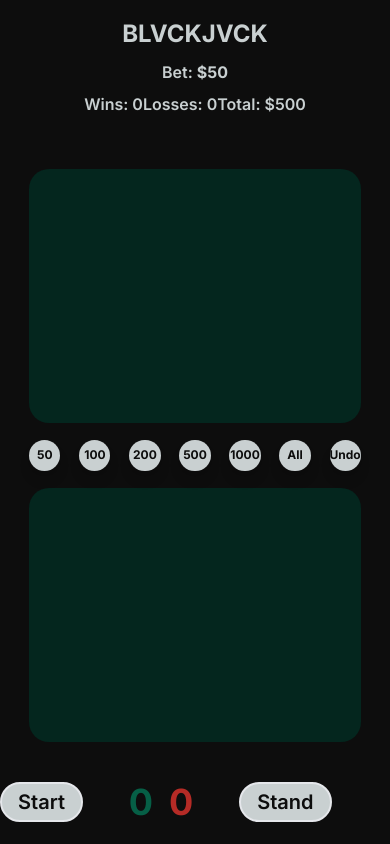
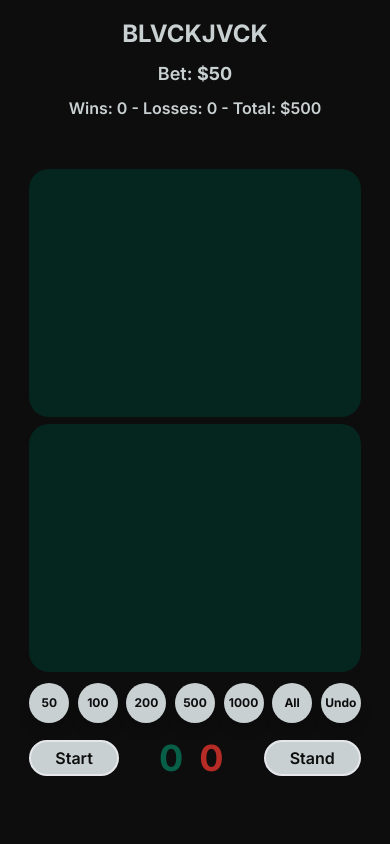
Before and after one commit to FIEF-nohell/BLVCKJVCK, a Next.js app: page / in a window 390 px wide. Built offline with nearby package versions, Linux system fonts and the light colour scheme.

Commit message:
🚀feat(components) update mobile view styles 🛠️refactor(components) refactor chips component styles ⚙️chore(components) improve stats display on mobile view 🚀feat(page) adjust layout and styles for better user experience

```diff
--- a/src/app/components/actions.tsx
+++ b/src/app/components/actions.tsx
@@ -15,7 +15,7 @@ export default function Actions({ playerHandCount, dealerHandCount, hit, stand,
             {/* MOBILE VIEW */}
             <div className="flex lg:hidden items-center justify-between w-full">
                 <div
-                    className="hover:cursor-pointer px-4 py-1 font-semibold text-center bg-tvxt text-blvck rounded-full border-2"
+                    className="hover:cursor-pointer px-6 py-1 font-semibold text-center bg-tvxt text-blvck rounded-full border-2"
                     onClick={hit}
                 >
                     {buttonText}
@@ -29,7 +29,7 @@ export default function Actions({ playerHandCount, dealerHandCount, hit, stand,
                     </p>
                 </div>
                 <div
-                    className="hover:cursor-pointer px-4 py-1 font-semibold text-center bg-tvxt text-blvck rounded-full border-2"
+                    className="hover:cursor-pointer px-6 py-1 font-semibold text-center bg-tvxt text-blvck rounded-full border-2"
                     onClick={stand}
                 >
                     Stand
--- a/src/app/components/chips.tsx
+++ b/src/app/components/chips.tsx
@@ -8,26 +8,26 @@ export default function Chips({ takeBid, total, bet }: ChipsProps) {
     return (
         <>
             {/* MOBILE VIEW */}
-            <div className="flex lg:hidden w-full justify-between text-[0.75rem] m-[2vh]">
-                <div className="cursor-pointer bg-tvxt text-blvck rounded-full h-full aspect-square flex items-center justify-center font-bold shadow-lg" onClick={() => takeBid(50, "add")}>
+            <div className="flex lg:hidden w-full justify-between text-[0.75rem] my-2">
+                <div className="cursor-pointer bg-tvxt text-blvck rounded-full w-10 h-10 flex items-center justify-center font-bold shadow-lg" onClick={() => takeBid(50, "add")}>
                     <span>50</span>
                 </div>
-                <div className="cursor-pointer bg-tvxt text-blvck rounded-full h-full aspect-square flex items-center justify-center font-bold shadow-lg" onClick={() => takeBid(100, "add")}>
+                <div className="cursor-pointer bg-tvxt text-blvck rounded-full w-10 h-10 flex items-center justify-center font-bold shadow-lg" onClick={() => takeBid(100, "add")}>
                     <span>100</span>
                 </div>
-                <div className="cursor-pointer bg-tvxt text-blvck rounded-full h-full aspect-square flex items-center justify-center font-bold shadow-lg" onClick={() => takeBid(200, "add")}>
+                <div className="cursor-pointer bg-tvxt text-blvck rounded-full w-10 h-10 flex items-center justify-center font-bold shadow-lg" onClick={() => takeBid(200, "add")}>
                     <span>200</span>
                 </div>
-                <div className="cursor-pointer bg-tvxt text-blvck rounded-full h-full aspect-square flex items-center justify-center font-bold shadow-lg" onClick={() => takeBid(500, "add")}>
+                <div className="cursor-pointer bg-tvxt text-blvck rounded-full w-10 h-10 flex items-center justify-center font-bold shadow-lg" onClick={() => takeBid(500, "add")}>
                     <span>500</span>
                 </div>
-                <div className="cursor-pointer bg-tvxt text-blvck rounded-full h-full aspect-square flex items-center justify-center font-bold shadow-lg" onClick={() => takeBid(1000, "add")}>
+                <div className="cursor-pointer bg-tvxt text-blvck rounded-full w-10 h-10 flex items-center justify-center font-bold shadow-lg" onClick={() => takeBid(1000, "add")}>
                     <span>1000</span>
                 </div>
-                <div className="cursor-pointer bg-tvxt text-blvck rounded-full h-full aspect-square flex items-center justify-center font-bold shadow-lg" onClick={() => takeBid(total, "add")}>
+                <div className="cursor-pointer bg-tvxt text-blvck rounded-full w-10 h-10 flex items-center justify-center font-bold shadow-lg" onClick={() => takeBid(total, "add")}>
                     <span>All</span>
                 </div>
-                <div className="cursor-pointer bg-tvxt text-blvck rounded-full h-full aspect-square flex items-center justify-center font-bold shadow-lg" onClick={() => takeBid(bet, "rem")}>
+                <div className="cursor-pointer bg-tvxt text-blvck rounded-full w-10 h-10 flex items-center justify-center font-bold shadow-lg" onClick={() => takeBid(bet, "rem")}>
                     <span>Undo</span>
                 </div>
             </div>
--- a/src/app/components/stats.tsx
+++ b/src/app/components/stats.tsx
@@ -10,9 +10,7 @@ export default function Stats({ wins, losses, total }: StatsProps) {
             {/* MOBILE VIEW */}
             <div className="block lg:hidden text-md text-tvxt">
                 <div className="flex justify-between">
-                    <p className="font-semibold">Wins: {wins}</p>
-                    <p className="font-semibold">Losses: {losses}</p>
-                    <p className="font-semibold">Total: ${total}</p>
+                    <p className="font-semibold">Wins: {wins} - Losses: {losses} - Total: ${total}</p>
                 </div>
             </div>
 
--- a/src/app/page.tsx
+++ b/src/app/page.tsx
@@ -264,7 +264,7 @@ export default function Home() {
         {/* Title and Stats */}
         <div className="w-full h-[20%] flex flex-col items-center py-4">
           <p className="font-bold text-[1.5rem] text-center text-tvxt" onClick={resetGame}>BLVCKJVCK</p>
-          <div className="mt-2">
+          <div className="mt-2 text-lg">
             <p className="font-semibold">Bet: <span className="text-tvxt font-bold">${bet}</span></p>
           </div>
           <div className="mt-2">
@@ -273,24 +273,24 @@ export default function Home() {
         </div>
 
         {/* Upper Half of the Desk */}
-        <div className="w-[85%] h-[70%] mx-auto flex flex-col">
+        <div className="w-[85%] h-[60%] mx-auto flex flex-col">
           {/* Dealer's Hand */}
-          <div className="relative w-full h-[43%] bg-emerald-950/80 rounded-[1.25rem] overflow-hidden">
+          <div className="relative w-full h-[49%] mb-[2%] bg-emerald-950/80 rounded-[1.25rem] overflow-hidden">
             <CardHand cards={dealerHand} />
           </div>
-          {/* Chips */}
-          <div className="w-full h-auto flex flex-col items-center justify-center">
-            <Chips takeBid={takeBid} total={total} bet={bet} />
-          </div>
           {/* Player's Hand */}
-          <div className="relative w-full h-[43%] bg-emerald-950/80 rounded-[1.25rem] overflow-hidden">
+          <div className="relative w-full h-[49%] bg-emerald-950/80 rounded-[1.25rem] overflow-hidden">
             <CardHand cards={playerHand} />
           </div>
         </div>
 
 
-        {/* Actions */}
-        <div className="w-[85%] h-[10%] flex items-center justify-center text-xl">
+        {/* Actions and Chips */}
+        <div className="w-[85%] h-[20%] mx-auto">
+          {/* Chips */}
+          <div className="w-full h-auto flex flex-col items-center justify-center">
+            <Chips takeBid={takeBid} total={total} bet={bet} />
+          </div>
           {/* Player Actions */}
           <Actions playerHandCount={playerHandCount} dealerHandCount={dealerHandCount} hit={hit} stand={stand} gameStep={gameStep} />
         </div>
```
